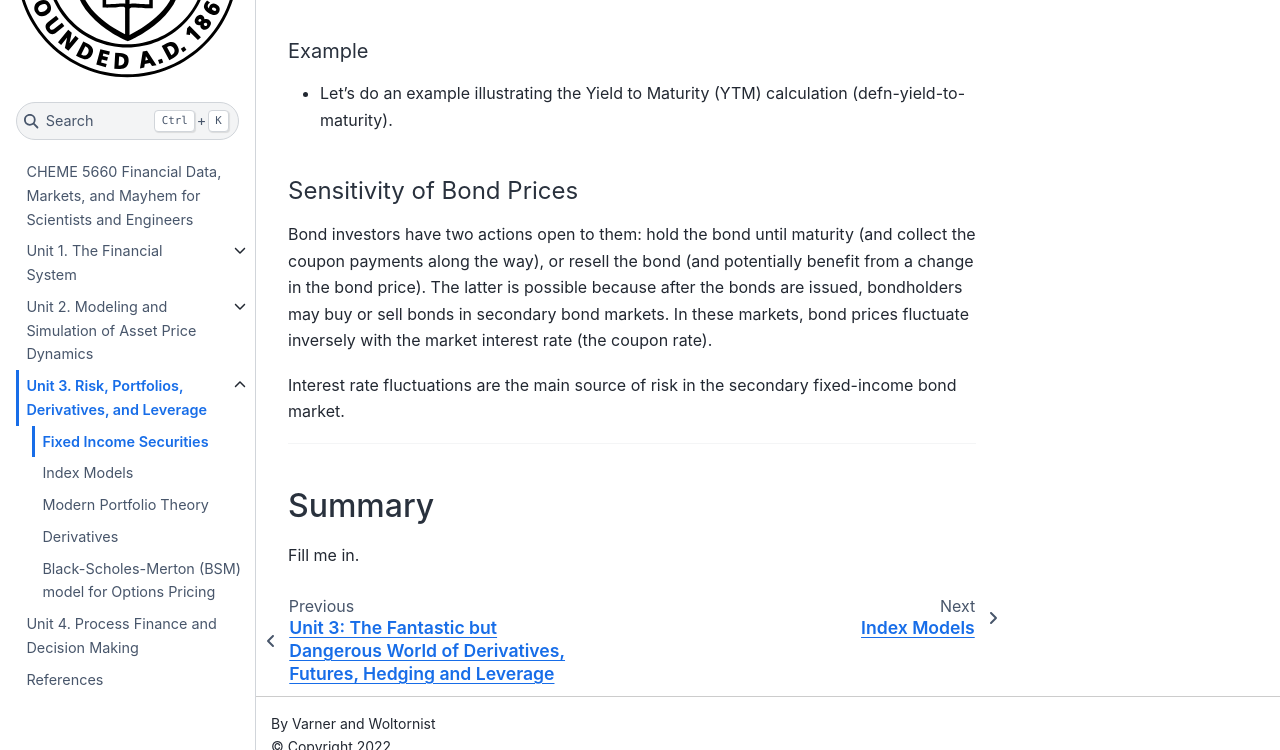
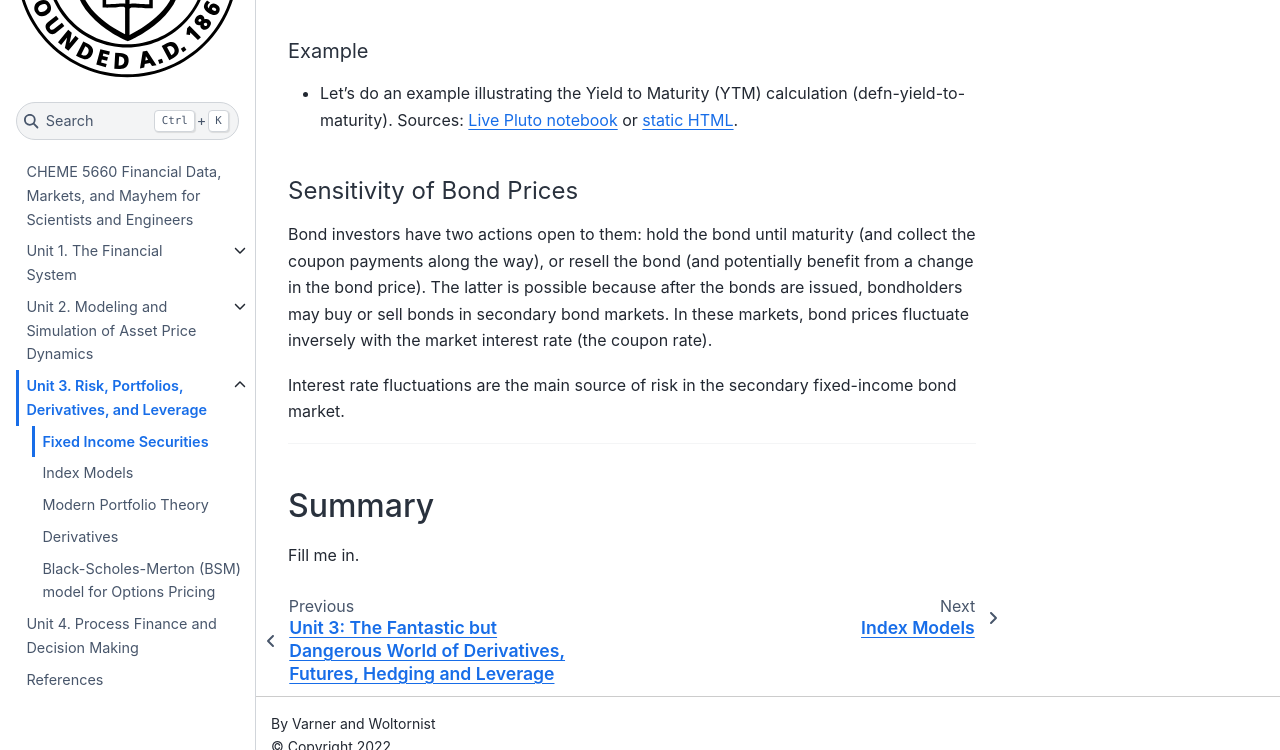
Before and after one commit to varnerlab/CHEME-5660-Markets-Mayhem-Book, a Jupyter Book: the page built from chapter-3-dir/bonds.md, in a window 1280 px wide and 900 px high, scrolled down 3184 px, cut to the strip 150-900 px from the top of the window. Built offline with Jupyter Book 1.0.4 settings and Sphinx 7.4.7 and the Sphinx Book theme 1.1.4, drawn with Linux system fonts in a browser that asks for light colours; pages that are not in the unit, such as notebooks, are missing from menus.

Commit message:
Update bonds.md
link to YTM example

`````diff
--- a/chapter-3-dir/bonds.md
+++ b/chapter-3-dir/bonds.md
@@ -88,7 +88,7 @@ where $\bar{r}$ is set by the market at time of purchase of the bond, and $C=\le
 ````
 
 ##### Example
-* Let's do an example illustrating the Yield to Maturity (YTM) calculation ({prf:ref}`defn-yield-to-maturity`).
+* Let's do an example illustrating the Yield to Maturity (YTM) calculation ({prf:ref}`defn-yield-to-maturity`). Sources: [Live Pluto notebook](https://github.com/varnerlab/CHEME-5660-Markets-Mayhem-Example-Notebooks) or [static HTML](https://htmlview.glitch.me/?https://github.com/varnerlab/CHEME-5660-Markets-Mayhem-Example-Notebooks/blob/main/pluto-notebooks/html/Example-YieldToMaturity-TreasuryBond.jl.html).
 
 #### Sensitivity of Bond Prices
 Bond investors have two actions open to them: hold the bond until maturity (and collect the coupon payments along the way), or resell the bond (and potentially benefit from a change in the bond price). The latter is possible because after the bonds are issued, bondholders may buy or sell bonds in secondary bond markets. In these markets, bond prices fluctuate inversely with the market interest rate (the coupon rate).
`````
